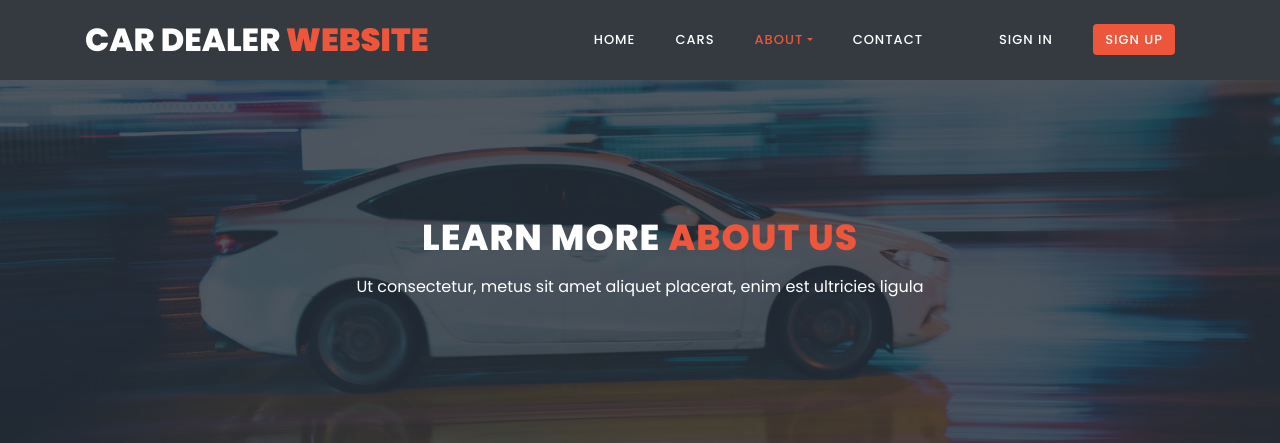
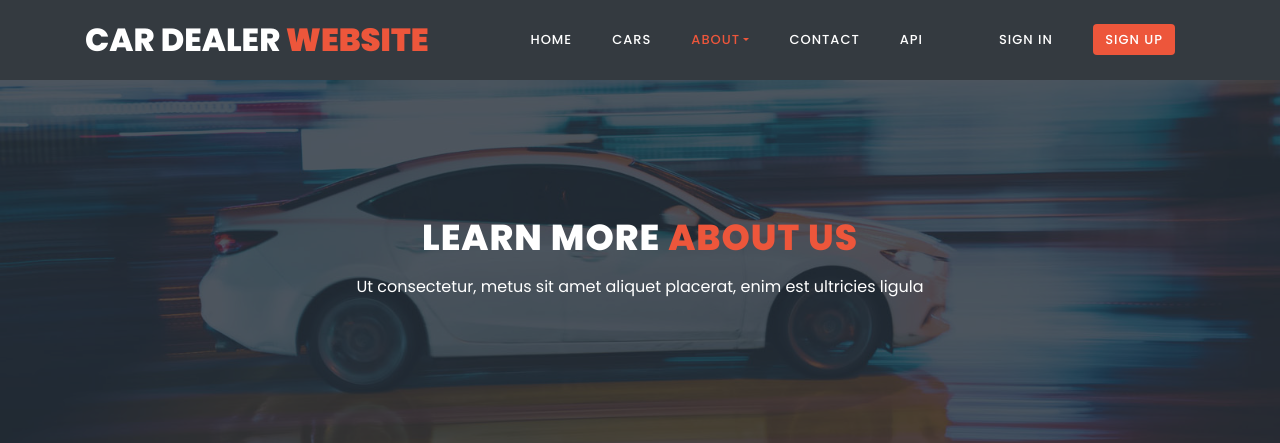
Before and after one commit to mamasaliyev/car, a Django app: template templates/home.html in a window 1280 px wide. Shown: the top 443 px of the page. Run offline with Django 5.2, Linux system fonts and the light colour scheme; the template is opened without the code that fills it, so the values that code supplies are empty; some libraries are stand-ins or nearby versions.

```diff
--- a/templates/base.html
+++ b/templates/base.html
@@ -68,6 +68,7 @@
                             </div>
                         </li>
                         <li><a href="contact.html">Contact</a></li>
+                        <li><a href="api/v1/">API</a></li>
                         <li>
                             <div>
                                 {% if request.user.is_authenticated %}
```
